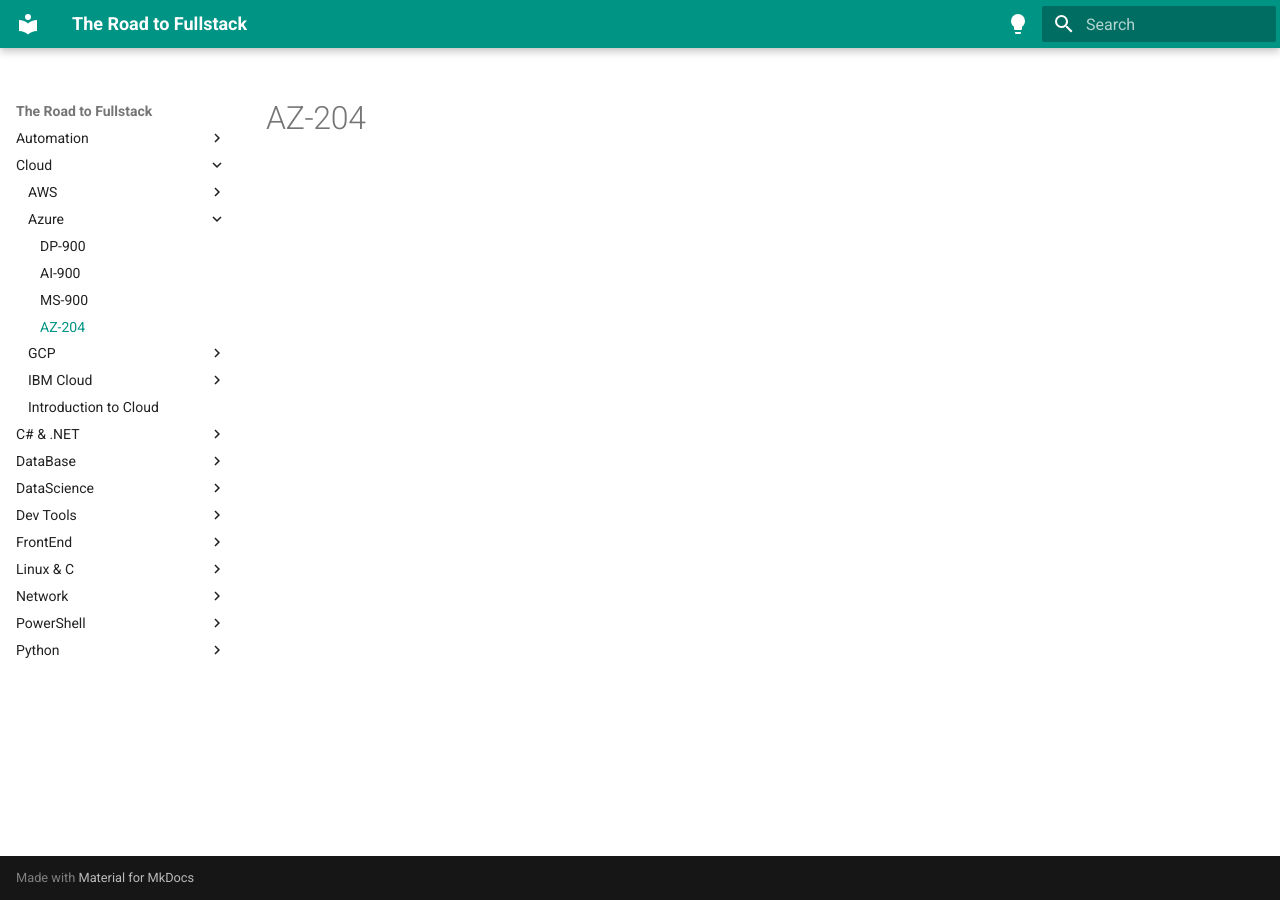
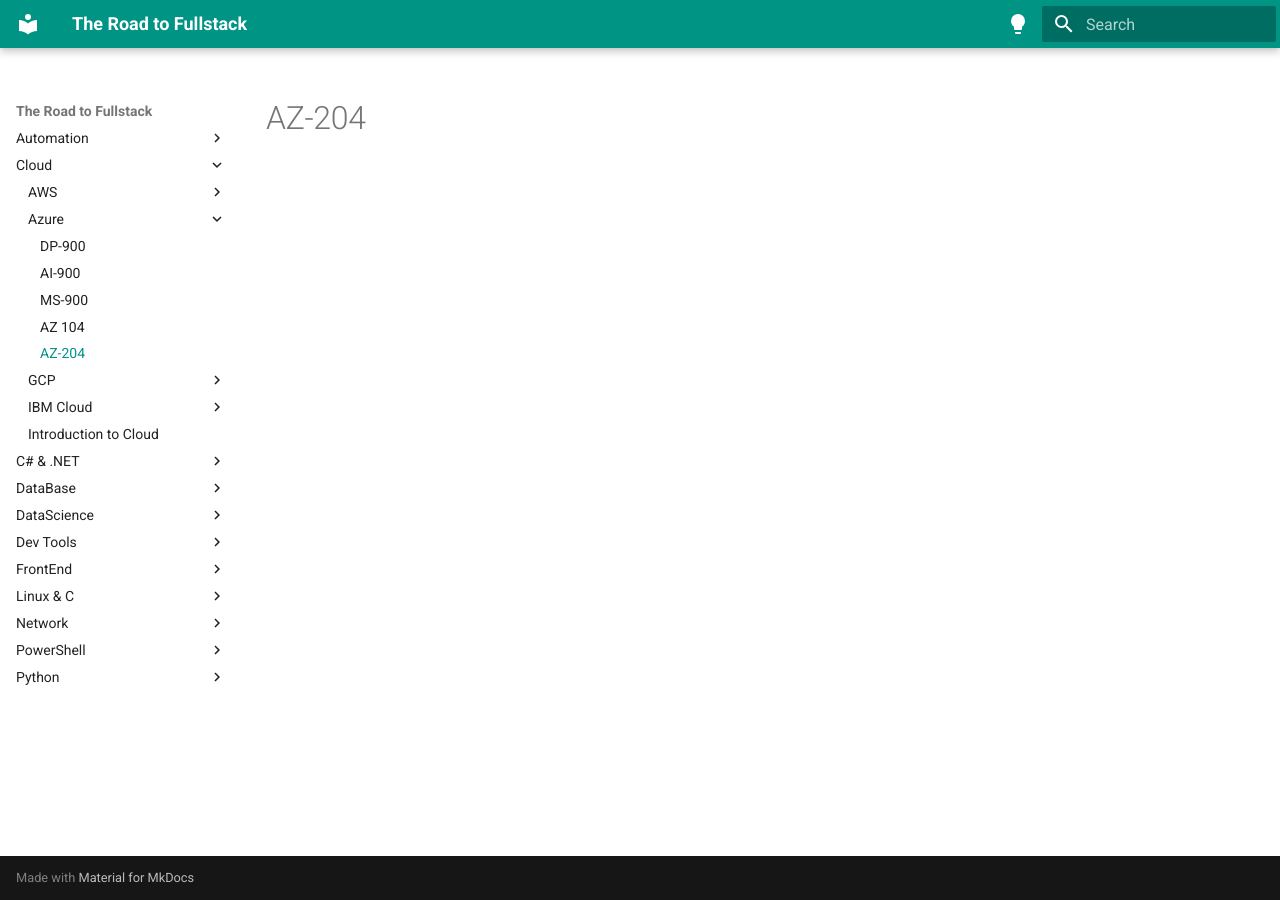
Before and after one commit to Zhongfu-Mao/The-Road-To-Fullstack, an MkDocs documentation site: the page built from docs/Cloud/Azure/AZ-204.md, in a window 1280 px wide. Built offline with MkDocs 1.6.1 and Material for MkDocs 9.7.7, drawn with Linux system fonts in a browser that asks for light colours; comment, search, counter and statistics services are not loaded.

Commit message:
:bento: 新增`AZ-104.md`

```diff
--- a/mkdocs.yml
+++ b/mkdocs.yml
@@ -16,6 +16,7 @@
       - Cloud/Azure/DP-900.md
       - Cloud/Azure/AI-900.md
       - Cloud/Azure/MS-900.md
+      - Cloud/Azure/AZ-104.md
       - Cloud/Azure/AZ-204.md
     - GCP:
       - Cloud/GCP/Professional Cloud Developer.md
```
Also changed, not shown: docs/Cloud/Azure/AZ-104.md (added).
